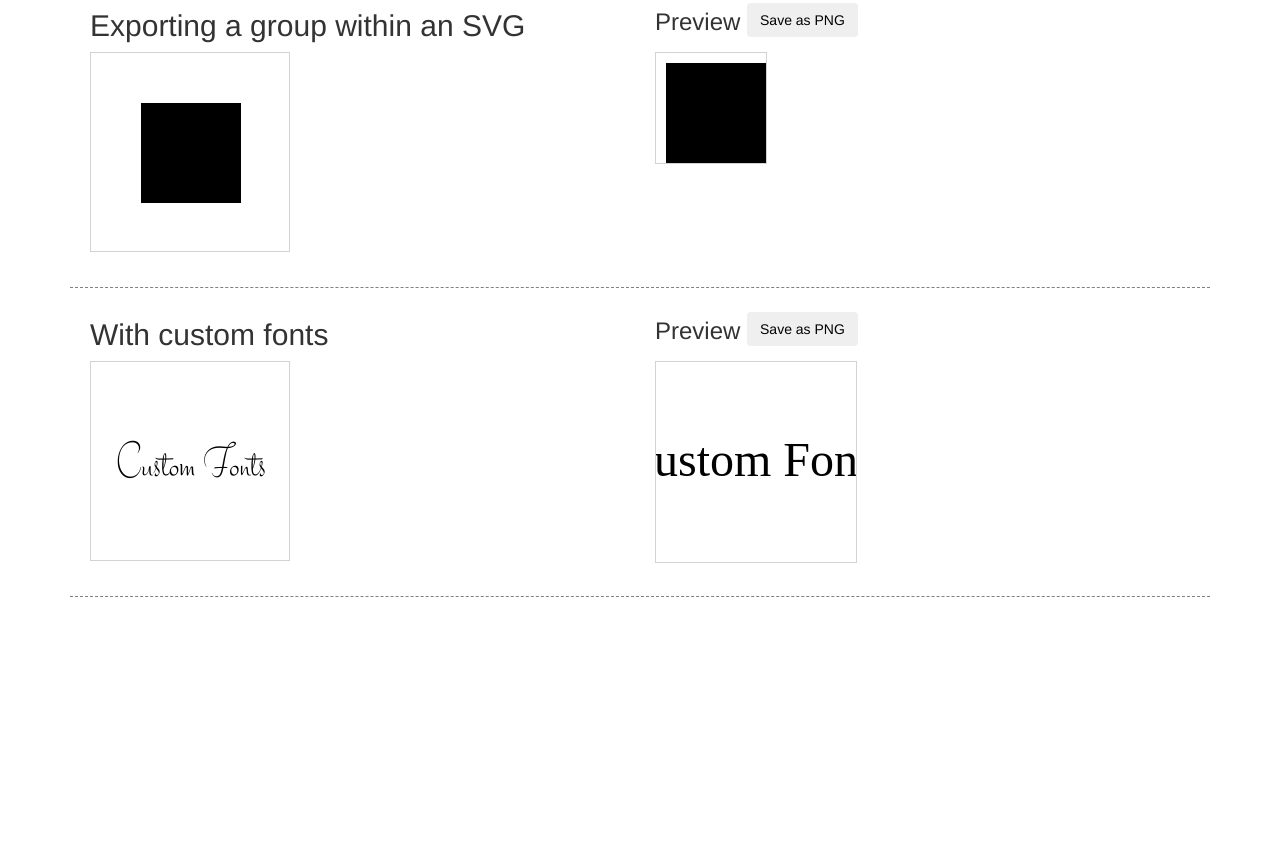
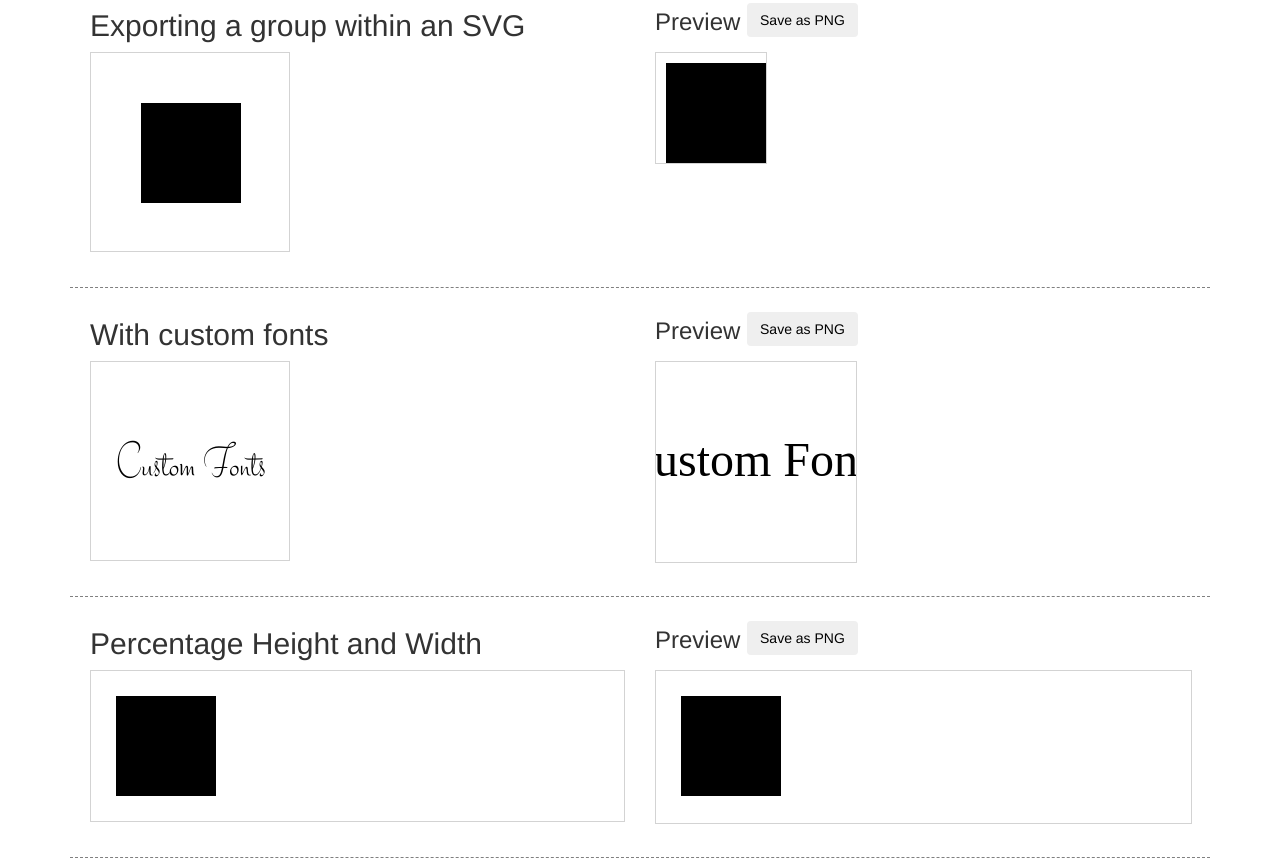
Before and after one commit to exupero/saveSvgAsPng, a website: page index.html in a window 1280 px wide. Shown: the part 3324-4186 px from the top of the page. Before the commit the page ends 3931 px from the top, so only its background shows below. Drawn offline with nearby package versions, Linux system fonts and the light colour scheme.

Commit message:
Use bounding client rect dimensions.
Fixes #26.

```diff
--- a/index.html
+++ b/index.html
@@ -192,6 +192,12 @@
         <text x=100 y=100 text-anchor=middle dy=14 style="font-family:'Stalemate';font-size:36pt;">Custom Fonts</text>
       </svg>
     </li>
+
+    <li id=percentage-size>
+      <svg width="100%" height="100%">
+        <rect x=25 y=25 width=100 height=100></rect>
+      </svg>
+    </li>
   </ul>
 </div>
 
@@ -254,6 +260,7 @@
     selector: '#sub-group'
   });
   inlineTest('With custom fonts', $('#custom-font'));
+  inlineTest('Percentage Height and Width', $('#percentage-size'));
 
   var $sandbox = $('#sandbox');
   $sandbox.find('.render').click(function() {
--- a/saveSvgAsPng.js
+++ b/saveSvgAsPng.js
@@ -90,8 +90,9 @@
       var clone = el.cloneNode(true);
       var width, height;
       if(el.tagName == 'svg') {
-        width = parseInt(clone.getAttribute('width') || clone.style.width || out$.getComputedStyle(el).getPropertyValue('width'));
-        height = parseInt(clone.getAttribute('height') || clone.style.height || out$.getComputedStyle(el).getPropertyValue('height'));
+        var box = el.getBoundingClientRect();
+        width = box.width;
+        height = box.height;
       } else {
         var box = el.getBBox();
         width = box.x + box.width;
```
